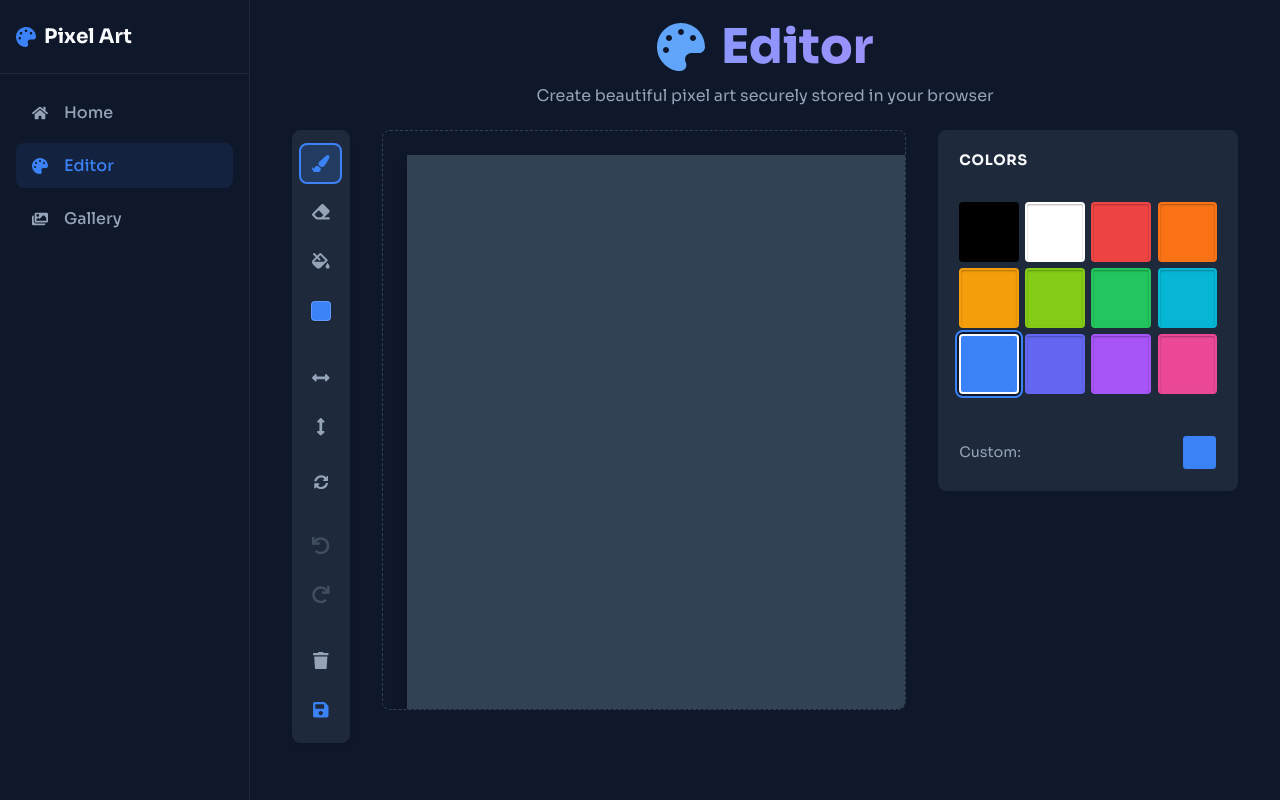
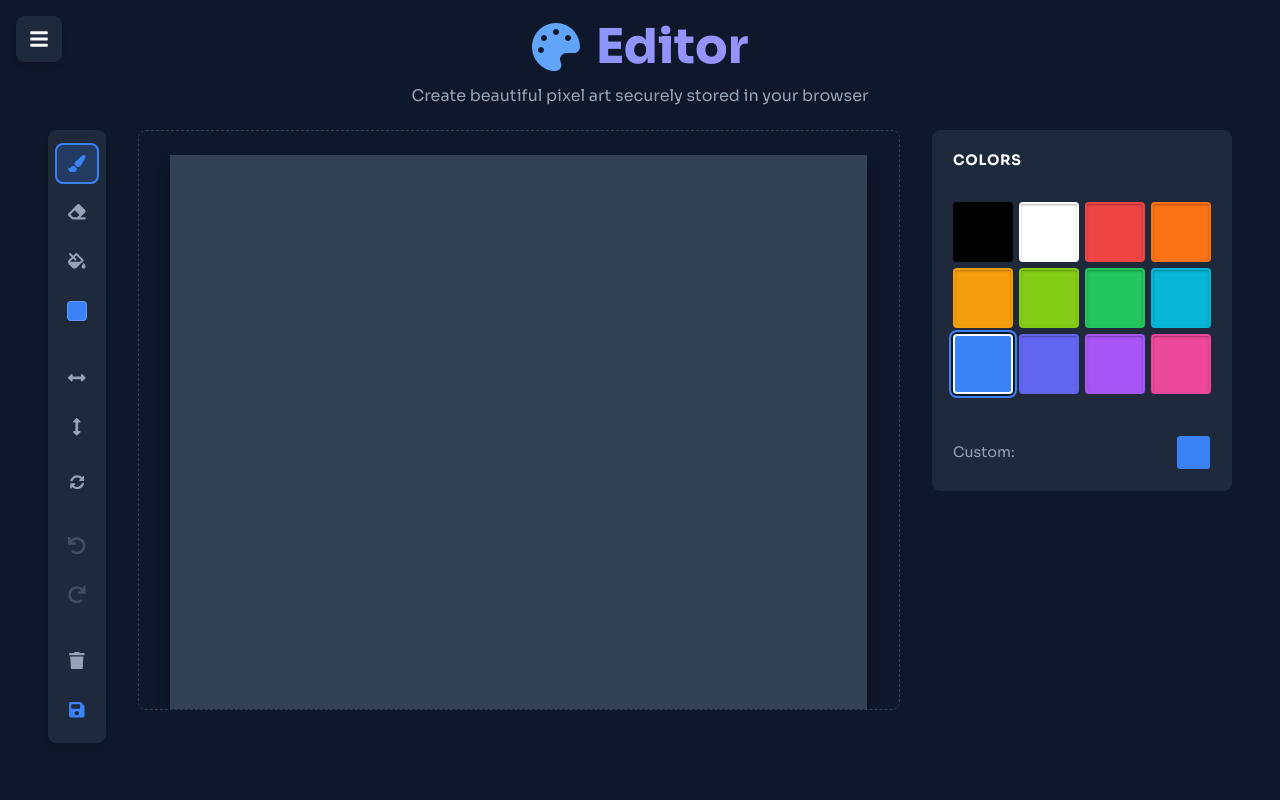
Before and after one commit to Samriddhicollege/BCA-2024-3rd-React-PixelArt, a React (Vite) app: page /editor in a window 1280 px wide. Built offline with nearby package versions, Linux system fonts and the light colour scheme.

Commit message:
style: Remove fixed sidebar styles to keep toggleable drawer on all screen sizes.

```diff
--- a/src/components/layout/Drawer.css
+++ b/src/components/layout/Drawer.css
@@ -15,7 +15,15 @@
   align-items: center;
   justify-content: center;
   font-size: 1.25rem;
-  box-shadow: 0 4px 6px -1px rgba(0, 0, 0, 0.1);
+  box-shadow: 0 4px 6px -1px rgba(0,0,0,0.1);
+  transition: all 0.2s ease;
+}
+
+.drawer-toggle:hover {
+  background-color: var(--secondary-hover);
+  border-color: var(--primary);
+  color: var(--primary);
+  transform: scale(1.05);
 }
 
 .drawer-overlay {
@@ -103,24 +111,7 @@
   color: var(--primary);
 }
 
-/* Desktop Styles */
+/* Desktop Styles - removed fixed sidebar to keep toggleable drawer on all screens */
 @media (min-width: 768px) and (min-height: 550px) {
-  .drawer-toggle {
-    display: none;
-  }
-
-  .drawer-overlay {
-    display: none;
-  }
-
-  .drawer {
-    transform: translateX(0);
-    position: sticky;
-    top: 0;
-    height: 100vh;
-  }
-
-  .drawer-close {
-    display: none;
-  }
+  /* No longer hiding toggle or forcing drawer open */
 }
```
